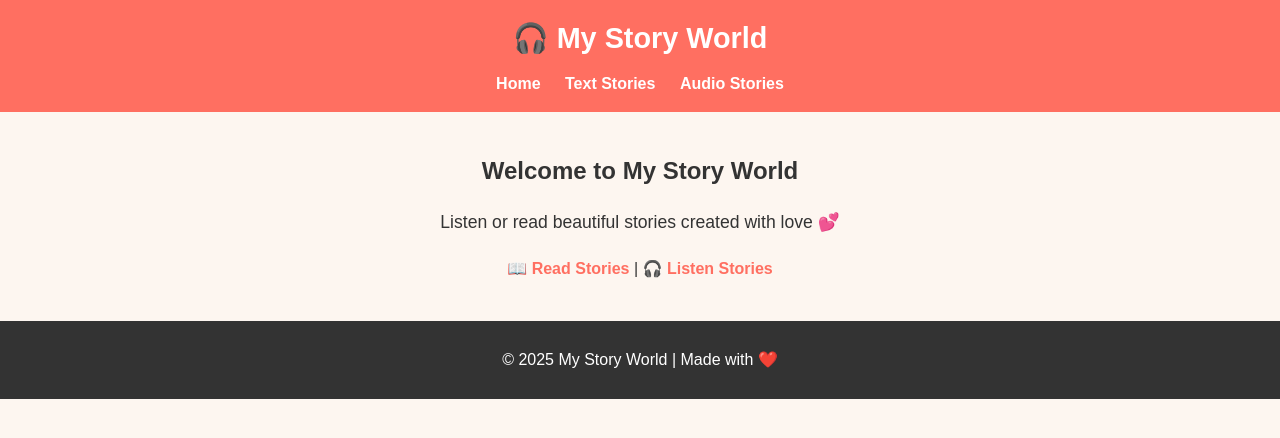
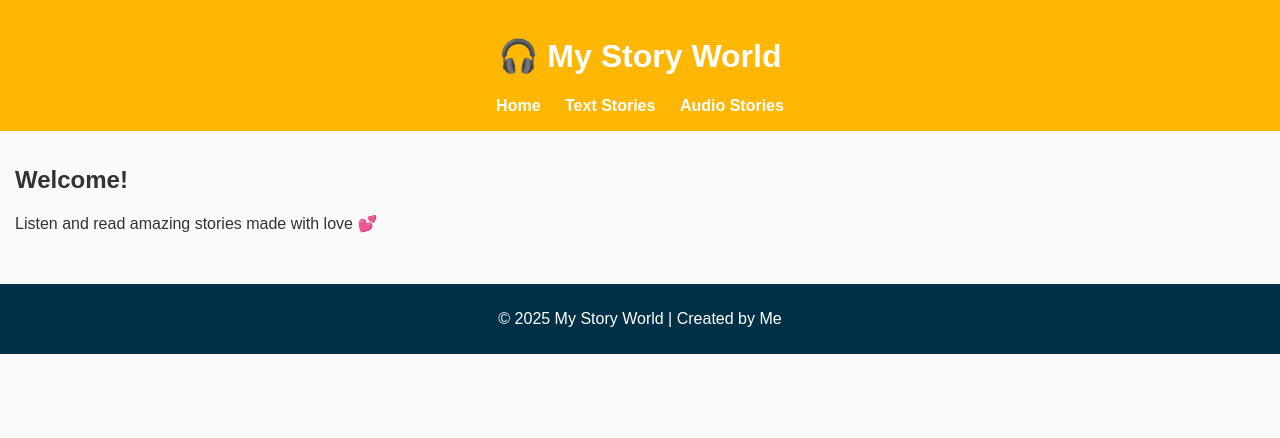
Before and after one commit to ps686815-cyber/Mystoryworld.8999, a plain HTML site: page Index.html in a window 1280 px wide. Drawn offline with Linux system fonts and the light colour scheme.

Commit message:
Add files via upload

```diff
--- a/Index.html
+++ b/Index.html
@@ -1,74 +1,10 @@
 <!DOCTYPE html>
 <html lang="en">
 <head>
-  <meta charset="UTF-8">
-  <meta name="viewport" content="width=device-width, initial-scale=1.0">
+  <meta charset="UTF-8" />
+  <meta name="viewport" content="width=device-width, initial-scale=1.0" />
   <title>My Story World</title>
-  <link rel="stylesheet" href="style.css">
-  <style>
-    /* Quick mobile-friendly styles */
-    body {
-      font-family: Arial, sans-serif;
-      margin: 0;
-      padding: 0;
-      background: #fdf6f0;
-      color: #333;
-      line-height: 1.6;
-    }
-    header {
-      background: #ff6f61;
-      color: white;
-      padding: 15px 10px;
-      text-align: center;
-    }
-    header h1 {
-      margin: 0;
-      font-size: 1.8em;
-    }
-    nav {
-      margin-top: 10px;
-    }
-    nav a {
-      color: white;
-      text-decoration: none;
-      margin: 0 10px;
-      font-weight: bold;
-    }
-    nav a:hover {
-      text-decoration: underline;
-    }
-    main {
-      padding: 20px;
-      text-align: center;
-    }
-    main h2 {
-      font-size: 1.5em;
-      margin-bottom: 10px;
-    }
-    main p {
-      font-size: 1.1em;
-      margin-bottom: 20px;
-    }
-    footer {
-      background: #333;
-      color: white;
-      text-align: center;
-      padding: 10px 0;
-      position: relative;
-      bottom: 0;
-      width: 100%;
-    }
-    /* Responsive adjustments */
-    @media (max-width: 600px) {
-      header h1 {
-        font-size: 1.5em;
-      }
-      nav a {
-        display: block;
-        margin: 5px 0;
-      }
-    }
-  </style>
+  <link rel="stylesheet" href="style.css" />
 </head>
 <body>
   <header>
@@ -81,14 +17,12 @@
   </header>
 
   <main>
-    <h2>Welcome to My Story World</h2>
-    <p>Listen or read beautiful stories created with love 💕</p>
-    <a href="stories.html" style="color:#ff6f61; font-weight:bold; text-decoration:none;">📖 Read Stories</a> |
-    <a href="audio.html" style="color:#ff6f61; font-weight:bold; text-decoration:none;">🎧 Listen Stories</a>
+    <h2>Welcome!</h2>
+    <p>Listen and read amazing stories made with love 💕</p>
   </main>
 
   <footer>
-    <p>© 2025 My Story World | Made with ❤️</p>
+    <p>© 2025 My Story World | Created by Me</p>
   </footer>
 </body>
 </html>
```
